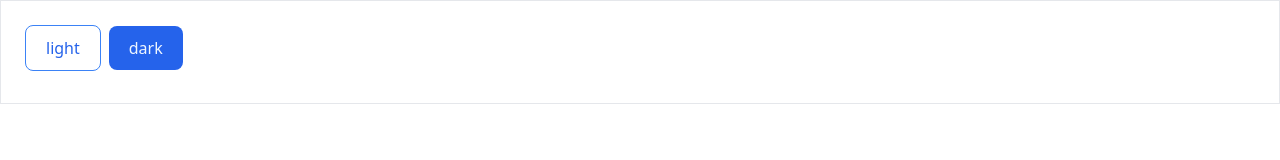
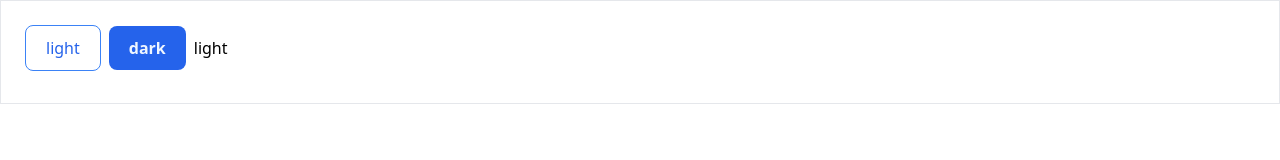
Before and after one commit to edadma/react-tailwind, a React (Create React App) app: page / in a window 1280 px wide. Shown: the top 160 px of the page. Built offline with nearby package versions, Linux system fonts and the light colour scheme.

Commit message:
code Mode component

```diff
--- a/src/Button.tsx
+++ b/src/Button.tsx
@@ -45,7 +45,9 @@ export const Button: React.FC<ButtonProps> = ({
           other,
           'button',
           'rounded'
-        )} ${weight ? t.weight[weight] : ''} ${t.component.button.style}`
+        )} ${weight ? t.weight[weight] : t.weight[t.component.button.defaults.weight]} ${
+          t.component.button.style
+        }`
       }
       {...other}
     >
--- a/src/Mode.tsx
+++ b/src/Mode.tsx
@@ -1,11 +1,29 @@
-import React, { useContext } from 'react'
+import React, { useContext, useState } from 'react'
+import { ThemeContext } from './ThemeContext'
 
-export const LIGHT_MODE = { mode: '', setMode: (newMode: string) => {} }
+export type ModeType = 'light' | 'dark'
 
-export const ModeContext = React.createContext(LIGHT_MODE)
+export const SET_MODE = {
+  mode: 'light',
+  setMode: (newMode: string) => {
+    alert('no mode state: use the <Mode> component')
+  },
+} as SetMode
+
+export interface SetMode {
+  mode: ModeType
+  setMode: React.Dispatch<React.SetStateAction<ModeType>>
+}
+
+export const ModeContext = React.createContext<SetMode>(SET_MODE)
 
 export const Mode: React.FC = ({ children }) => {
-  const { mode } = useContext(ModeContext)
+  const t = useContext(ThemeContext)
+  const [mode, setMode] = useState(t.mode)
 
-  return <div className={`${mode}`}>{children}</div>
+  return (
+    <ModeContext.Provider value={{ mode, setMode }}>
+      <div className={`${mode === 'light' ? '' : 'dark'}`}>{children}</div>
+    </ModeContext.Provider>
+  )
 }
--- a/src/Switcher.tsx
+++ b/src/Switcher.tsx
@@ -3,16 +3,17 @@ import React, { useContext } from 'react'
 import { ModeContext } from './Mode'
 
 export const Switcher: React.FC = () => {
-  const { setMode } = useContext(ModeContext)
+  const { mode, setMode } = useContext(ModeContext)
 
   return (
     <>
-      <Button outlined role="info">
+      <Button weight="thin" outlined role="info" onClick={() => setMode('light')}>
         light
       </Button>
       <Button role="info" onClick={() => setMode('dark')}>
         dark
       </Button>
+      {mode}
     </>
   )
 }
--- a/src/ThemeContext.tsx
+++ b/src/ThemeContext.tsx
@@ -1,5 +1,6 @@
 import React from 'react'
 import { Role, Size } from './types'
+import { ModeType } from './Mode'
 
 export class RoleStyle {
   constructor(
@@ -15,6 +16,7 @@ export class RoleStyle {
 }
 
 export const DEFAULT_THEME = {
+  mode: 'light' as ModeType,
   role: {
     primary: new RoleStyle(
       'text-green-600',
@@ -125,13 +127,17 @@ export const DEFAULT_THEME = {
   },
   component: {
     button: {
-      style: 'font-medium focus:ring-2 px-5 py-2.5 text-center mr-2 mb-2',
+      style: 'focus:ring-2 px-5 py-2.5 text-center mr-2 mb-2',
       options: { rounded: 'rounded-lg' },
-      defaults: { rounded: true },
+      defaults: { rounded: true, weight: 'bold' },
     },
     card: {
-      style: 'p-6 bg-white dark:bg-gray-800 dark:border-gray-700',
-      options: { rounded: 'rounded-lg', border: 'border border-gray-200', shadow: 'shadow-md' },
+      style: 'p-6 bg-white dark:bg-gray-800',
+      options: {
+        rounded: 'rounded-lg',
+        border: 'border border-gray-200 dark:border-gray-700',
+        shadow: 'shadow-md',
+      },
       defaults: { rounded: false, border: true, shadow: false },
     },
   },
--- a/src/index.tsx
+++ b/src/index.tsx
@@ -4,18 +4,15 @@ import './index.css'
 import { Button, Card, Mode } from './index'
 import { Switcher } from './Switcher'
 import { DEFAULT_THEME, ThemeContext } from './ThemeContext'
-import { LIGHT_MODE, ModeContext } from './Mode'
 // import { HiMail } from 'react-icons/hi'
 
 const App: React.FC = () => (
   <ThemeContext.Provider value={DEFAULT_THEME}>
-    <ModeContext.Provider value={LIGHT_MODE}>
-      <Mode>
-        <Card>
-          <Switcher />
-        </Card>
-      </Mode>
-    </ModeContext.Provider>
+    <Mode>
+      <Card>
+        <Switcher />
+      </Card>
+    </Mode>
   </ThemeContext.Provider>
 )
 
```
